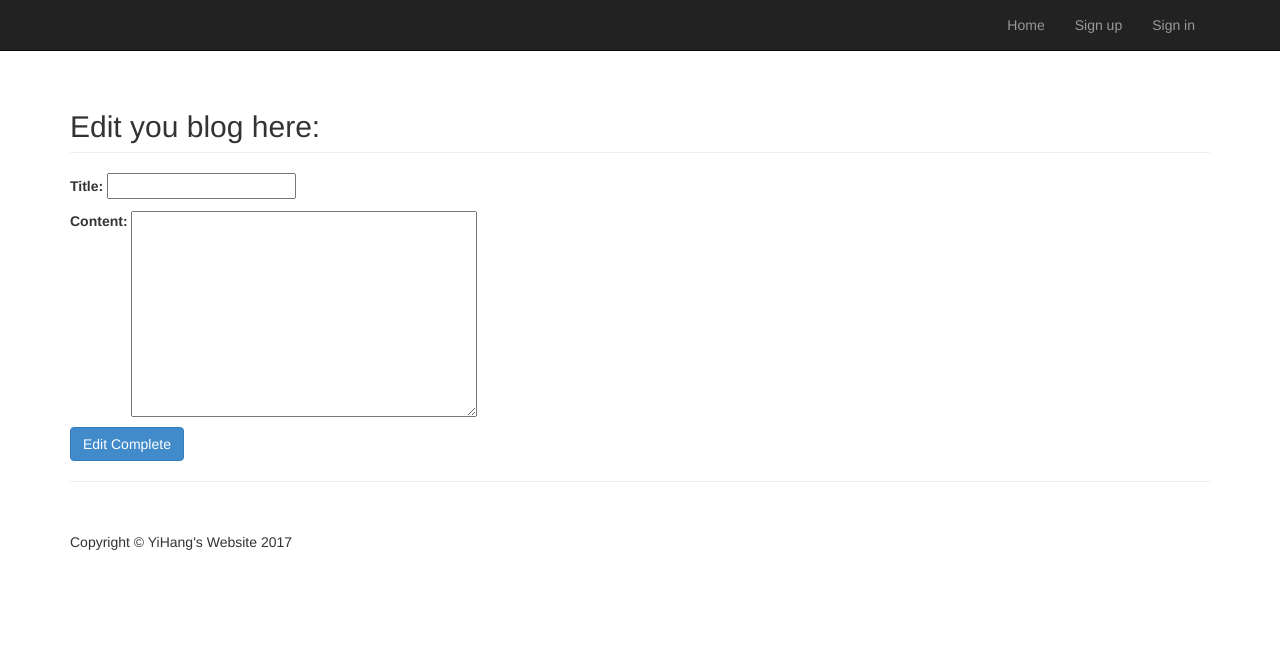
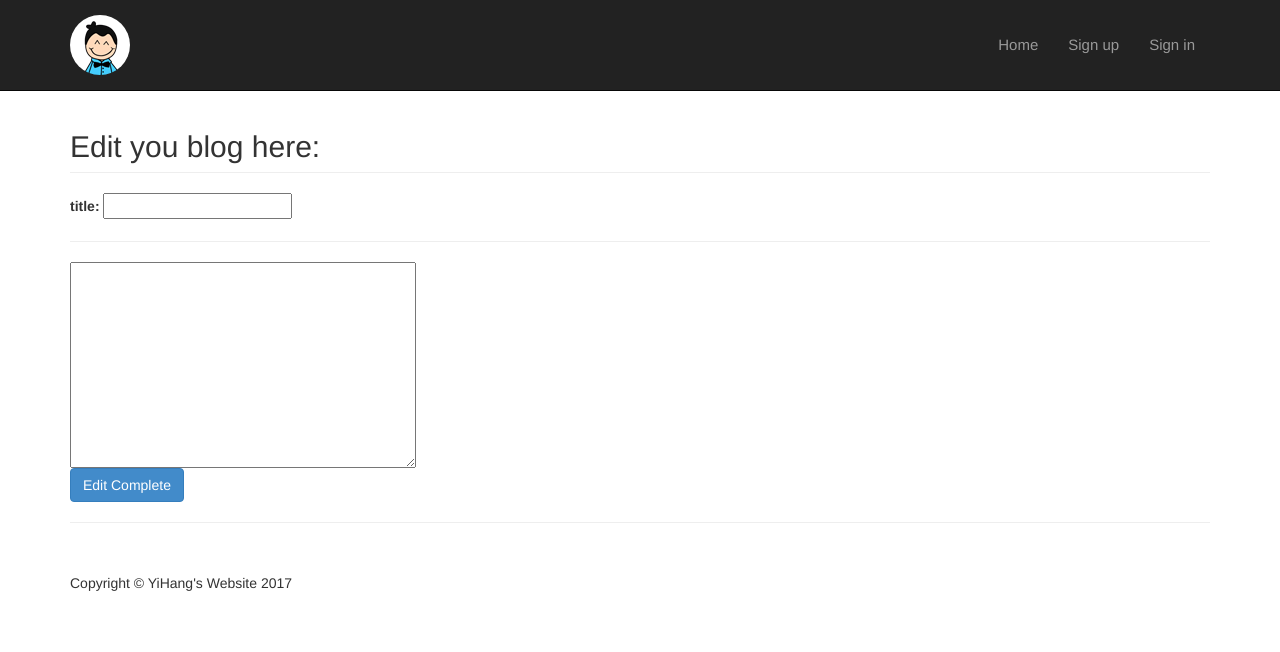
Before and after one commit to StainsGate/Blog, a Django app: page /blog/edit_blog/ in a window 1280 px wide. Shown: the top 652 px of the page. Run offline with Django 3.2, Linux system fonts and the light colour scheme; some libraries are stand-ins or nearby versions.

Commit message:
little changes
litter fixed of some problem.

```diff
--- a/blog/blog_app/form.py
+++ b/blog/blog_app/form.py
@@ -1,5 +1,5 @@
 from django import forms
-from blog_app.models import Blog,Comment
+from blog_app.models import Blog,Comment,Userprofile
 from django_summernote.widgets import SummernoteWidget
 
 
@@ -14,3 +14,20 @@ class BlogForm(forms.ModelForm):
     class Meta:
         model = Blog
         fields = ('title','content',)
+
+
+class CommentForm(forms.ModelForm):
+    content = forms.CharField(max_length=200)
+    publisher = forms.CharField(max_length=200)
+
+    class Meta:
+        model = Comment
+        fields = ('publisher','content',)
+
+class UserProfileForm(forms.ModelForm):
+    logo = forms.ImageField()
+    points = forms.IntegerField(widget=forms.HiddenInput(),initial=10)
+
+    class Meta:
+        model = Userprofile
+        fields = ('logo',)
--- a/blog/blog_app/models.py
+++ b/blog/blog_app/models.py
@@ -9,7 +9,7 @@ from django.contrib.auth.models import User
 class Userprofile(models.Model):
     user = models.OneToOneField(User)
     points = models.IntegerField(default=10)
-    Logo = models.ImageField(upload_to='Logos',blank=True)
+    Logo = models.ImageField(upload_to='Logos',blank=True,default='images/logo.png')
 
     def __unicode__(self):
         return self.user.username
--- a/blog/blog_app/views.py
+++ b/blog/blog_app/views.py
@@ -2,7 +2,7 @@ from django.shortcuts import render
 from blog_app.models import Blog,Comment
 from django.http import  HttpResponseRedirect
 from django.contrib.auth import get_user
-from blog_app.form import BlogForm
+from blog_app.form import BlogForm,CommentForm
 import re
 
 # Create your views here.
@@ -15,19 +15,52 @@ def index(request):
 
 def posted(request,blog_id):
     context_dict = {}
+    if request.method == 'POST':
+        try:
+            blog = Blog.objects.get(id=blog_id)
+            context_dict['blog'] = blog
 
-    try:
-        blog = Blog.objects.get(id=blog_id)
-        context_dict['blog'] = blog
+            # new_comment = CommentForm(data=request.POST)
+            # if new_comment.is_valid():
+            #     comment = new_comment.save(commit=False)
+            #     comment.owner_blog = blog
+            #     comment.save()
+            # else:
+            #     print new_comment.errors
 
-        comments = Comment.objects.get(owner_blog_id=blog_id)
-        context_dict['comments'] = comments
+            publisher = request.POST.get('publisher')
+            content = request.POST.get('content')
+            new_comment = Comment()
+            if new_comment:
+                new_comment.publisher = publisher
+                new_comment.content = content
+                new_comment.owner_blog = blog
+                new_comment.save()
+            else:
+                print new_comment.errors
 
-    except Comment.DoesNotExist:
-        pass
+            comments = Comment.objects.filter(owner_blog_id=blog_id)
+            context_dict['comments'] = comments
 
-    finally:
-        return render(request,'blogs/posted.html',context_dict)
+        except Comment.DoesNotExist:
+            pass
+
+        finally:
+            return render(request,'blogs/posted.html',context_dict)
+
+    else:
+        try:
+            blog = Blog.objects.get(id=blog_id)
+            context_dict['blog'] = blog
+
+            comments = Comment.objects.filter(owner_blog_id=blog_id)
+            context_dict['comments'] = comments
+
+        except Comment.DoesNotExist:
+            pass
+
+        finally:
+            return render(request,'blogs/posted.html',context_dict)
 
 def edit_blog(request):
     if request.method == 'POST':
--- a/blog/static/css/blog.css
+++ b/blog/static/css/blog.css
@@ -1,5 +1,5 @@
 body{
-    padding-top:70px;
+    padding-top:90px;
 }
 
 footer{
@@ -16,3 +16,23 @@ footer{
     margin-top:30px;
     margin-left:0;
 }
+.logo-container .logo {
+    overflow: hidden;
+    border-radius: 50%;
+    height: 60px;
+    width: 60px;
+    float: left;
+}
+.logo-container .brand {
+    font-size: 18px;
+    float: left;
+    height: 50px;
+    line-height: 50px;
+    margin-left: 10px;
+    margin-top: 5px;
+    width: 60px;
+}
+.container ul>li>a{
+    margin-top: 20px;
+    font-size:15px;
+}
--- a/blog/static/css/login.css
+++ b/blog/static/css/login.css
@@ -1,5 +1,5 @@
 body {
-  padding-top: 40px;
+  padding-top: 120px;
   padding-bottom: 40px;
   background-color: #eee;
 }
@@ -38,3 +38,7 @@ body {
   border-top-left-radius: 0;
   border-top-right-radius: 0;
 }
+footer{
+  margin-top: 100px;
+  padding-top:100px;
+}
--- a/blog/templates/blogs/base.html
+++ b/blog/templates/blogs/base.html
@@ -37,7 +37,16 @@
           <span class="icon-bar"></span>
           <span class="icon-bar"></span>
         </button>
-        <a class="navbar-brand" href="">{{ user.username }}</a>
+        <a class="navbar-brand" href="">
+            <div class="logo-container">
+                <div class="logo">
+                    <img src="{% static 'images/logo.png' %}">
+                </div>
+                <div class="brand">
+                    {{ user.username }}
+                </div>
+            </div>
+        </a>
       </div>
       <div class="collapse navbar-collapse" id="bs-example-navbar-collaspe-1">
         <ul class="nav navbar-nav navbar-right">
@@ -125,11 +134,11 @@
             <div class="row">
              {% for blog in blog_list %}
                 <div class="col-lg-12">
+                    <div class="caption">
+                        <h5><a href="/blog/post/{{ blog.id }}">{{blog.title }}</a></h5>
+                    </div>
                     <div class="thumbnail">
-                     <img src="/media/{{ blog.show_img }}" alt="" style="height:180px;width:100%;display: block;">
-                        <div class="caption">
-                            <h5><a href="/blog/post/{{ blog.id }}">{{blog.title }}</a></h5>
-                     </div>
+                     <img src="/media/{{ blog.show_img }}" alt=""style="height:180px;width:100%;display: block">
                     </div>
                 </div>
                 {%  endfor %}
--- a/blog/templates/blogs/edit.html
+++ b/blog/templates/blogs/edit.html
@@ -20,7 +20,16 @@
     <h2 class="page-header">Edit you blog here:</h2>
     <form action="/blog/edit_blog/" method="post" enctype="multipart/form-data">
         {% csrf_token %}
-         {{ form.as_p }}
+         <div>
+             {{ form.title.errors }}
+             <label for="{{ form.title.id_for_label }}">title:</label>
+             {{ form.title }}
+         </div>
+        <hr>
+        <div>
+            {{ form.content.errors }}
+            {{ form.content }}
+        </div>
     <button class="btn btn-primary" type="submit">Edit Complete</button>
     </form>
     </div>
--- a/blog/templates/blogs/index.html
+++ b/blog/templates/blogs/index.html
@@ -5,7 +5,7 @@
 
 
 {% block body_block %}
-    <div class="col-md-8" xmlns="http://www.w3.org/1999/html">
+    <div class="col-md-8">
     <h1 class="page-header">
         最新文章
     </h1>
```
Also changed, not shown: blog/static/css/registration_form.css (+4 -37 lines), blog/templates/Registration/registration_form.html (+7 -0 lines), blog/templates/blogs/posted.html (+19 -7 lines).
